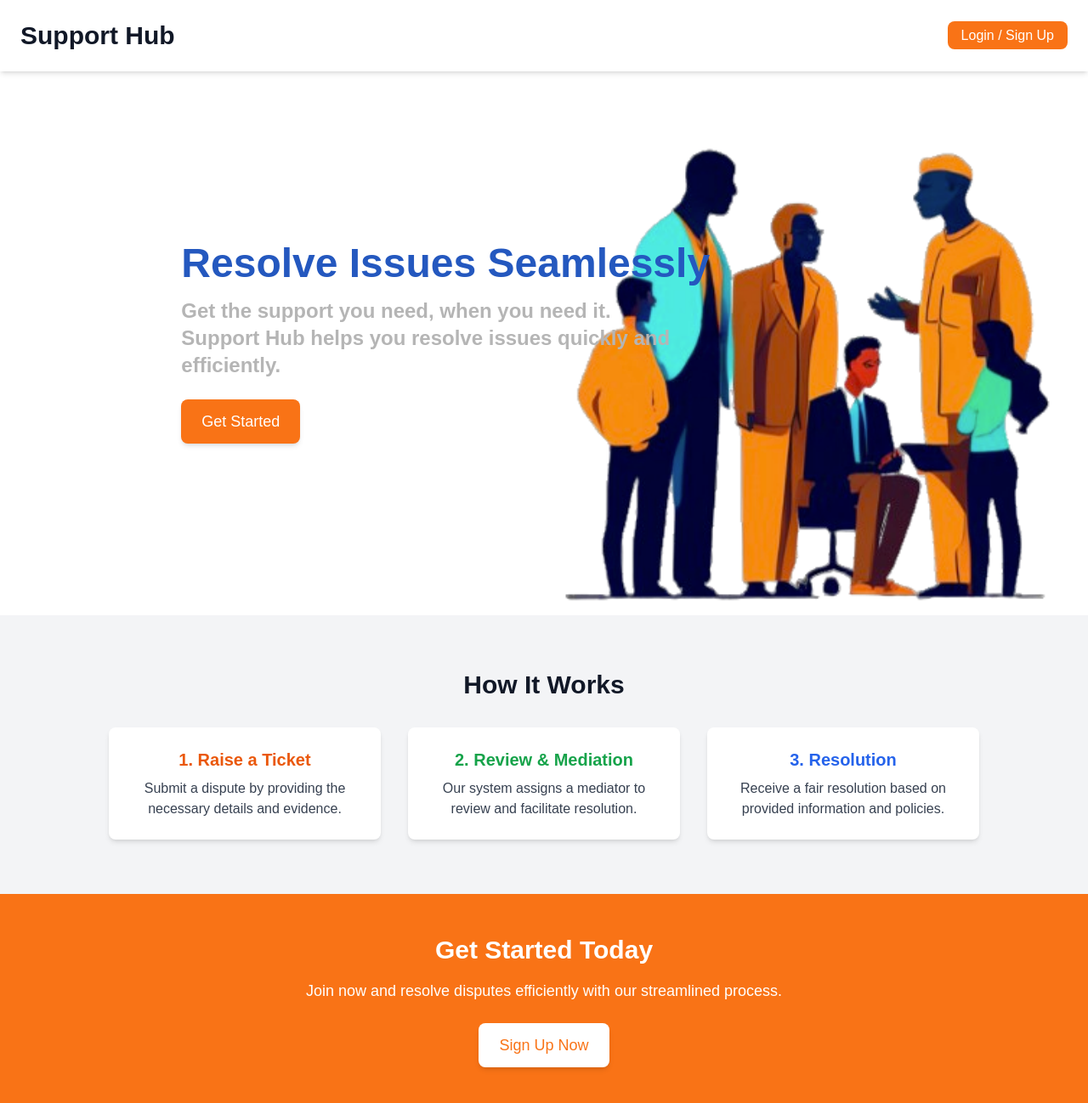
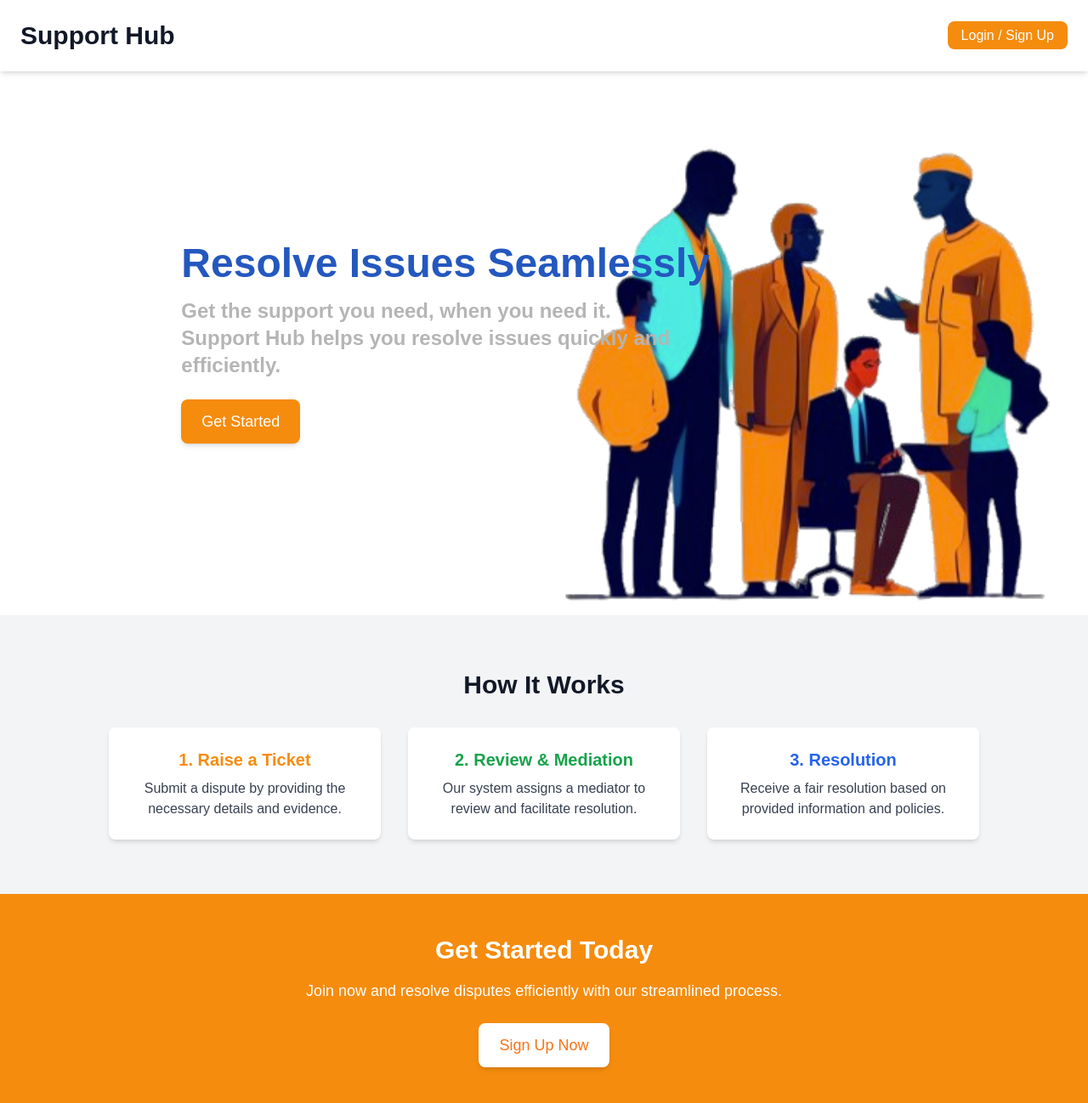
Before and after one commit to ro61zzy/support_hub, a Next.js app in the folder client_dispute_system/: page / in a window 1280 px wide. Shown: the top 1298 px of the page at 85% size. Built offline with nearby package versions, Linux system fonts and the light colour scheme.

Commit message:
fix: update landing page

```diff
--- a/client_dispute_system/src/app/page.tsx
+++ b/client_dispute_system/src/app/page.tsx
@@ -10,7 +10,7 @@ export default function Home() {
       <nav className="flex justify-between items-center p-6 shadow-md bg-white text-gray-900">
         <h1 className="text-3xl font-bold">Support Hub</h1>
         <div>
-          <Link href="/login" className="px-4 py-2 bg-orange-500 text-white rounded-lg hover:bg-orange-600">
+          <Link href="/auth" className="px-4 py-2 bg-buttons text-white rounded-lg hover:bg-orange-600">
             Login / Sign Up
           </Link>
         </div>
@@ -26,7 +26,7 @@ export default function Home() {
     <p className="mt-4 text-2xl text-[#b5b5b5] font-bold">
     Get the support you need, when you need it.<br /> Support Hub helps you resolve issues quickly and efficiently.
     </p>
-    <Link href="/signup" className="mt-6 inline-block px-6 py-3 bg-orange-500 text-white text-lg rounded-lg shadow-md hover:bg-orange-700">
+    <Link href="/auth" className="mt-6 inline-block px-6 py-3 bg-buttons text-white text-lg rounded-lg shadow-md hover:bg-orange-700">
       Get Started
     </Link>
   </div>
@@ -45,7 +45,7 @@ export default function Home() {
         <h3 className="text-3xl font-semibold text-gray-900">How It Works</h3>
         <div className="flex flex-wrap justify-center mt-8 gap-8">
           <div className="bg-white p-6 rounded-lg shadow-md w-80">
-            <h4 className="text-xl font-bold text-orange-600">1. Raise a Ticket</h4>
+            <h4 className="text-xl font-bold text-buttons">1. Raise a Ticket</h4>
             <p className="text-gray-700 mt-2">Submit a dispute by providing the necessary details and evidence.</p>
           </div>
           <div className="bg-white p-6 rounded-lg shadow-md w-80">
@@ -58,10 +58,10 @@ export default function Home() {
           </div>
         </div>
       </section>
-      <section className="py-12 bg-orange-500 text-center text-white">
+      <section className="py-12 bg-buttons text-center text-white">
         <h3 className="text-3xl font-semibold">Get Started Today</h3>
         <p className="mt-4 text-lg">Join now and resolve disputes efficiently with our streamlined process.</p>
-        <Link href="/signup" className="mt-6 inline-block px-6 py-3 bg-white text-orange-500 text-lg rounded-lg shadow-md hover:bg-gray-200">
+        <Link href="/auth" className="mt-6 inline-block px-6 py-3 bg-white text-orange-500 text-lg rounded-lg shadow-md hover:bg-gray-200">
           Sign Up Now
         </Link>
       </section>
--- a/client_dispute_system/tailwind.config.ts
+++ b/client_dispute_system/tailwind.config.ts
@@ -14,6 +14,7 @@ const config: Config = {
         secondary: "#ff9900", // Orange
         accent: "#795548", // Brown
         success: "#4caf50", // Green
+        buttons: "#f58c0e"
       },
     },
   },
```
